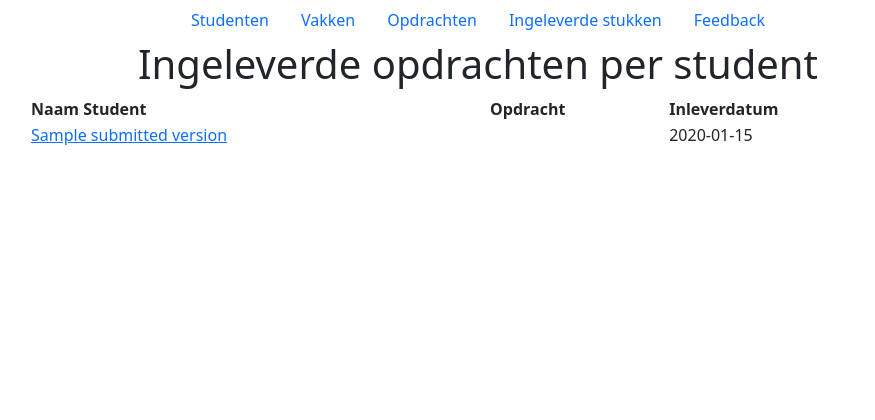
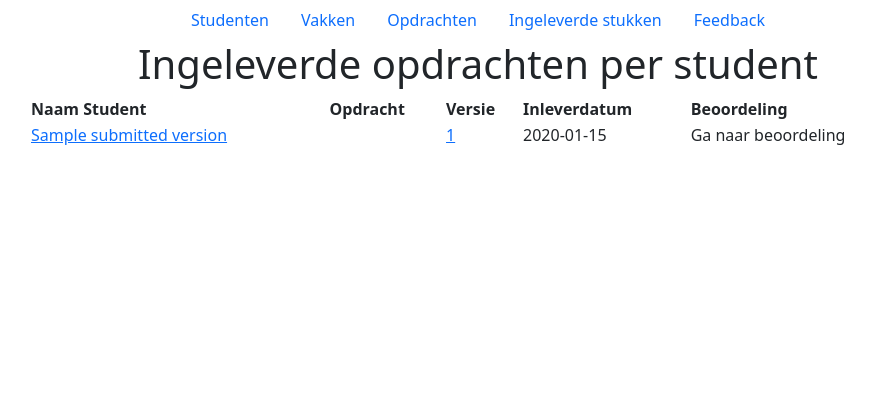
Before and after one commit to Obiduck11/project_leerlingvolgsysteem, a Spring app: template src/main/resources/templates/submittedVersions/submittedVersionsOverview.html in a window 1280 px wide. Shown: the top 420 px of the page, without its empty margins (162-1037 px from the left). Run offline with Thymeleaf, Linux system fonts and the light colour scheme; the template is opened without the code that fills it: most values are stand-ins (such as "Sample title", 1, 10 or a date in 2020); data that the repository does not hold is empty; some libraries are stand-ins or nearby versions.

```diff
--- a/src/main/resources/templates/submittedVersions/submittedVersionsOverview.html
+++ b/src/main/resources/templates/submittedVersions/submittedVersionsOverview.html
@@ -11,12 +11,19 @@
     <tr>
         <th>Naam Student</th>
         <th>Opdracht</th>
+        <th>Versie</th>
         <th>Inleverdatum</th>
+        <th>Beoordeling</th>
     </tr>
     <tr th:each="submittedVersion : ${allSubmittedVersions}">
         <td><a th:href="@{/submittedVersions/submittedVersionsPerStudent/{studentId}(studentId=${submittedVersion.student.getStudentId()})}" th:text="${submittedVersion.studentDisplayName}"></a></td>
         <td><a th:href="@{/assignments/details/{assignmentId}(assignmentId=${submittedVersion.assignment.getAssignmentId()})}" th:text="${submittedVersion.getAssignment().getTitle()}"></a></td>
+        <td><a th:href="@{/submittedVersions/details/{versionId}(versionId=${submittedVersion.versionId})}" th:text="${submittedVersion.versionId}"></a></td>
         <td th:text="${submittedVersion.dateSubmitted}"></td>
+        <td>
+            <span th:if="${submittedVersion.getAssessment.pass}">Ga naar beoordeling</span>
+            <span th:unless="${submittedVersion.getAssessment.pass}"><a th:href="@{/assessments/assessVersion/{versionId}(versionId=${submittedVersion.versionId})}">Beoordeel</a></span>
+        </td>
     </tr>
 </table>
 
```
